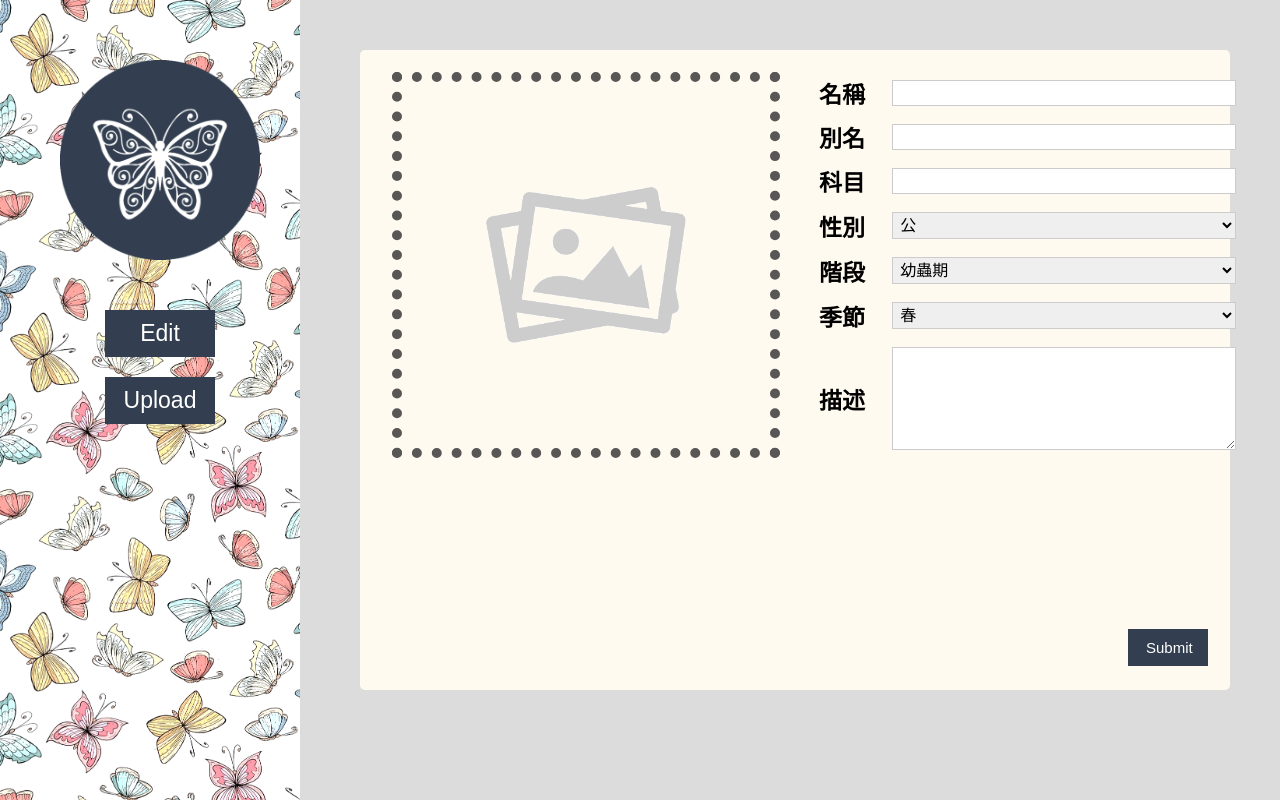
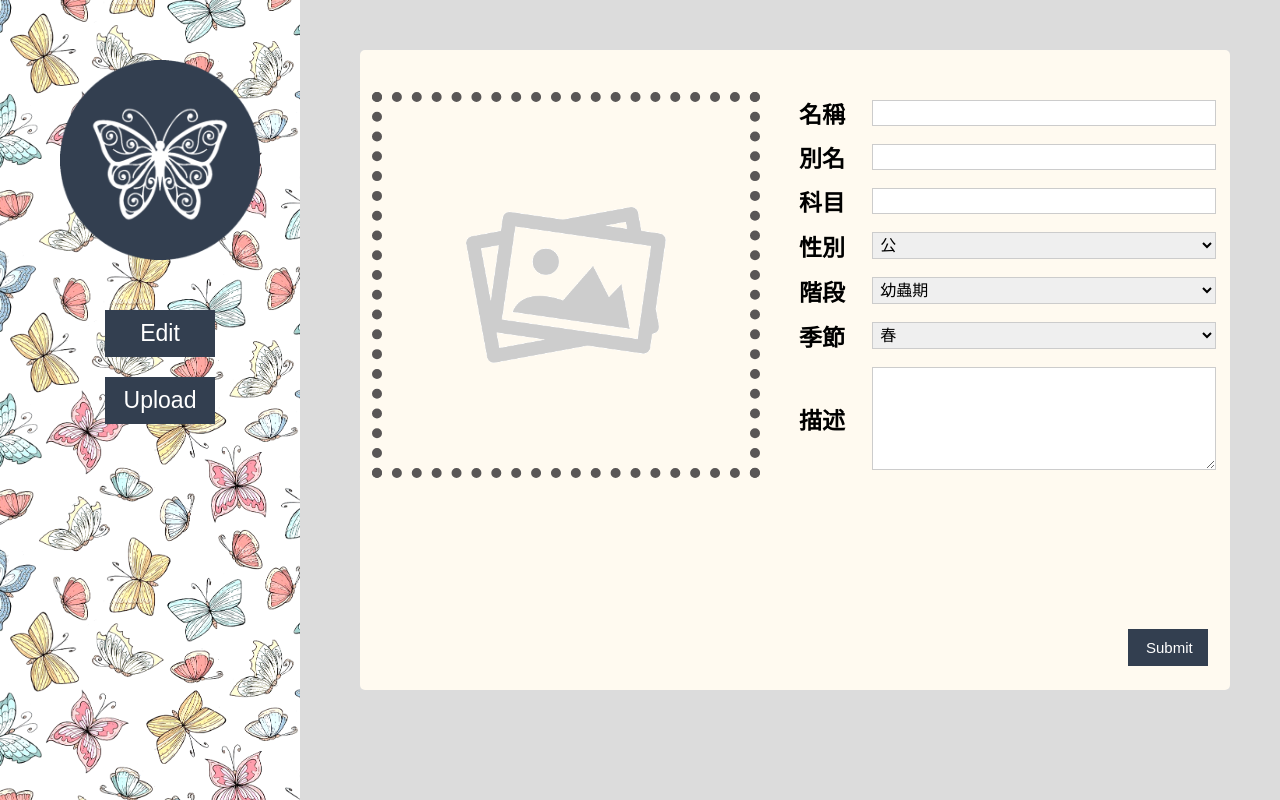
Before and after one commit to 104213078/finalproject, a PHP site: page /user_upload.php in a window 1280 px wide. Run offline with PHP 8.4, Linux system fonts and the light colour scheme.

Commit message:
css改跑版的地方

```diff
--- a/finalpj/user_upload.css
+++ b/finalpj/user_upload.css
@@ -90,8 +90,8 @@ font-weight: bold;
 }
 #t {
     position: relative;
-    top: 20px;
-    left: 30px;
+    top: 40px;
+    left: 10px;
 }
 th {
     width: 10%;
```
